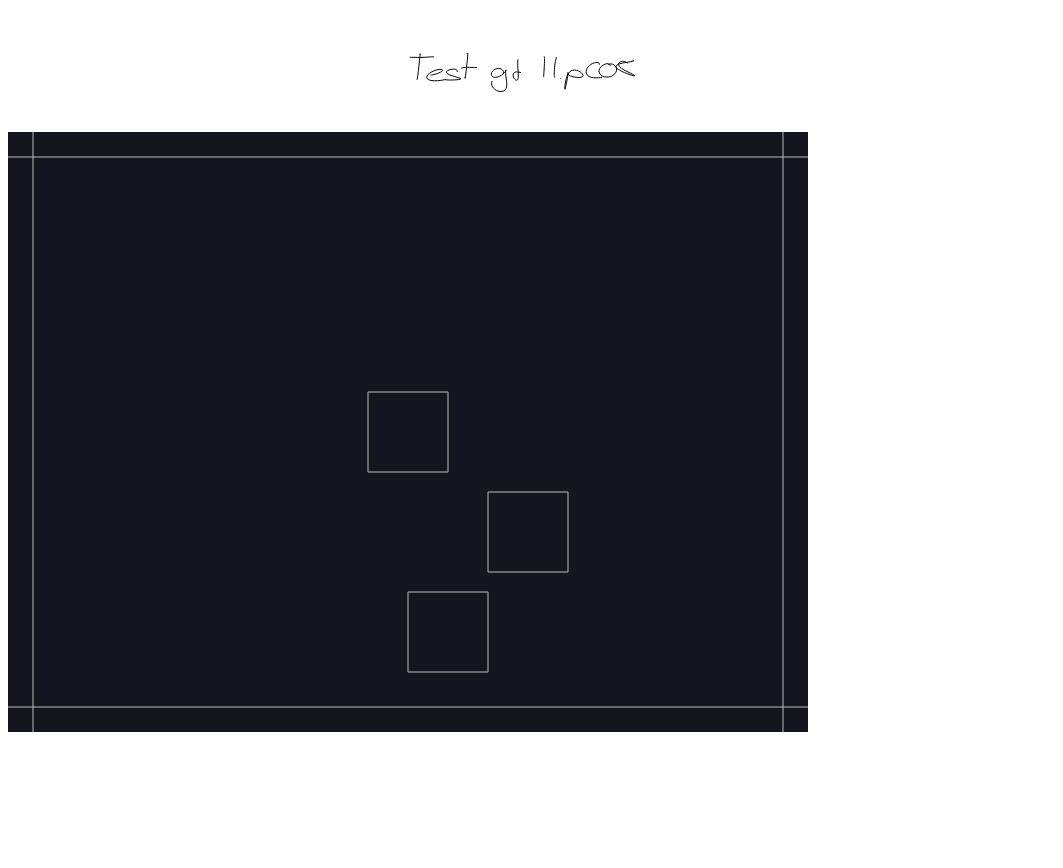
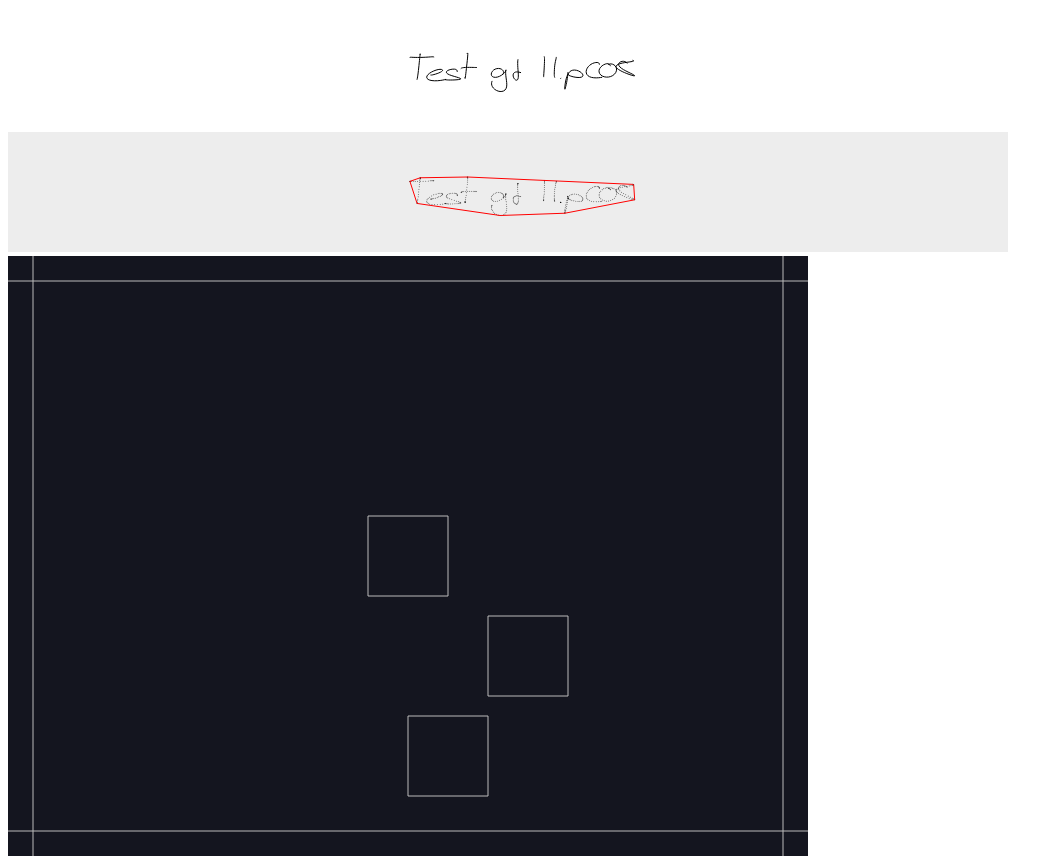
Before and after one commit to samdev-7/blot-shenanigans, a website: page physics.html in a window 1280 px wide. Shown: the whole page, without its empty margins (0-1063 px from the left). Before the commit the page ends 800 px from the top, so only its background shows below. Drawn offline with nearby package versions, Linux system fonts and the light colour scheme.

Commit message:
Get convex bounding shape of svg

```diff
--- a/physics.html
+++ b/physics.html
@@ -11,7 +11,6 @@
       crossorigin="anonymous"
       referrerpolicy="no-referrer"
     ></script>
-    <script src="https://cdn.jsdelivr.net/npm/flatten-svg@0.3.0/dist/index.min.js"></script>
   </head>
   <body>
     <svg
@@ -33,6 +32,12 @@
         stroke-width="1"
       />
     </svg>
+    <canvas
+      id="canvas"
+      width="1000"
+      height="120"
+      style="background-color: rgb(237, 237, 237)"
+    ></canvas>
     <script src="physics.js"></script>
   </body>
 </html>
--- a/physics.js
+++ b/physics.js
@@ -59,7 +59,7 @@ window.addEventListener("keydown", (e) => {
   let start = Date.now();
   while (true) {
     ticks++;
-    console.log(ticks);
+    // console.log("tick");
     Runner.tick(runner, engine, 1000 / 60);
     let velA = Vector.magnitude(boxA.velocity);
     let velB = Vector.magnitude(boxB.velocity);
@@ -89,4 +89,97 @@ window.addEventListener("keydown", (e) => {
 //   1000
 // );
 
-document.querySelector("svg").querySelector("path");
+// https://stackoverflow.com/questions/25384052/convert-svg-path-d-attribute-to-a-array-of-points
+let pathStr = document
+  .querySelector("svg")
+  .querySelector("path")
+  .getAttribute("d");
+let commands = pathStr.split(/(?=[LMC])/);
+
+let pointArrays = commands.map(function (d) {
+  var pointsArray = d.slice(1, d.length).split(",");
+  var pairsArray = [];
+  for (var i = 0; i < pointsArray.length; i += 2) {
+    pairsArray.push(+pointsArray[i], +pointsArray[i + 1]);
+  }
+  return pairsArray;
+});
+pointArrays.shift();
+
+console.log(pointArrays);
+
+const canvas = document.getElementById("canvas");
+/** @type {CanvasRenderingContext2D} */
+const ctx = canvas.getContext("2d");
+
+pointArrays.forEach((points) => {
+  //   console.log(points);
+  // draw a point at each point
+  ctx.beginPath();
+  ctx.arc(points[0], points[1], 0.1, 0, 2 * Math.PI);
+  ctx.stroke();
+});
+
+// https://github.com/lovasoa/graham-fast/
+function graham_scan(points) {
+  // The enveloppe is the points themselves
+  if (points.length <= 3) return points;
+
+  // Find the pivot
+  var pivot = points[0];
+  for (var i = 0; i < points.length; i++) {
+    if (
+      points[i][1] < pivot[1] ||
+      (points[i][1] === pivot[1] && points[i][0] < pivot[0])
+    )
+      pivot = points[i];
+  }
+
+  // Attribute an angle to the points
+  for (var i = 0; i < points.length; i++) {
+    points[i]._graham_angle = Math.atan2(
+      points[i][1] - pivot[1],
+      points[i][0] - pivot[0]
+    );
+  }
+  points.sort(function (a, b) {
+    return a._graham_angle === b._graham_angle
+      ? a[0] - b[0]
+      : a._graham_angle - b._graham_angle;
+  });
+
+  // Adding points to the result if they "turn left"
+  var result = [points[0]],
+    len = 1;
+  for (var i = 1; i < points.length; i++) {
+    var a = result[len - 2],
+      b = result[len - 1],
+      c = points[i];
+    while (
+      (len === 1 && b[0] === c[0] && b[1] === c[1]) ||
+      (len > 1 &&
+        (b[0] - a[0]) * (c[1] - a[1]) <= (b[1] - a[1]) * (c[0] - a[0]))
+    ) {
+      len--;
+      b = a;
+      a = result[len - 2];
+    }
+    result[len++] = c;
+  }
+  result.length = len;
+  return result;
+}
+
+let boundaryPoints = graham_scan(pointArrays);
+console.log(boundaryPoints);
+
+ctx.strokeStyle = "red";
+
+ctx.beginPath();
+boundaryPoints.forEach((points) => {
+  //   console.log(points);
+  // draw a point at each point
+  ctx.lineTo(points[0], points[1]);
+});
+ctx.closePath();
+ctx.stroke();
```
